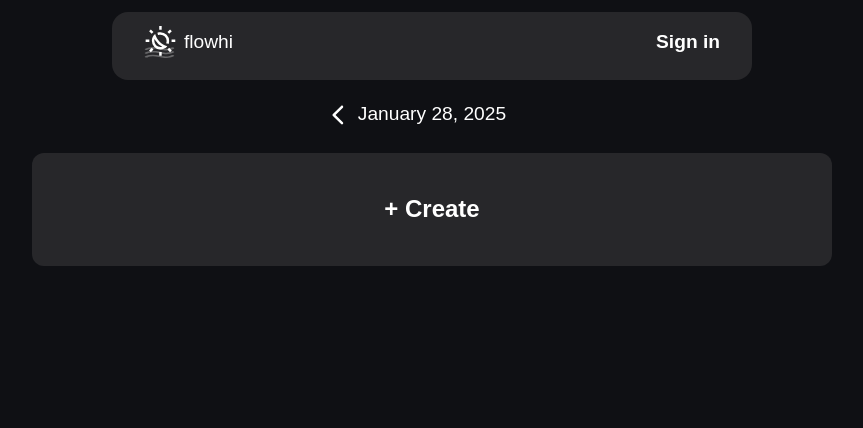
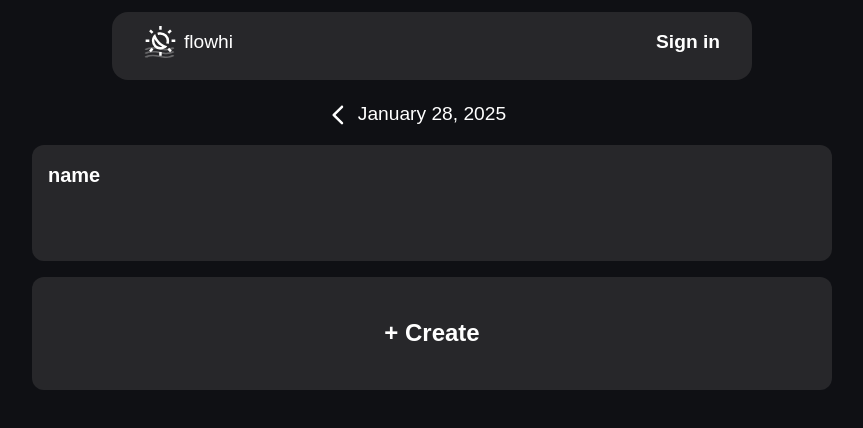
Before and after one commit to ClemPera/flowhi, a React (Vite) app in the folder frontend/: page / in a window 1280 px wide. Shown: the top 428 px of the page, without its empty margins (208-1071 px from the left). Built offline with nearby package versions, Linux system fonts and the light colour scheme; no server answers; a web font is replaced by a local one.

Commit message:
time elem (wip)

```diff
--- a/frontend/src/App.tsx
+++ b/frontend/src/App.tsx
@@ -6,6 +6,7 @@ import CreatePopup from './components/CreatePopup';
 import { useGeneral } from "./components/Store/general";
 import DeletePopup from './components/DeletePopup';
 import Date from './components/Date';
+import Time from './components/Time';
 
 function App() {
     const { createPopUp: popUp, setCreatePopup, createPopUp, setDeletePopup, deletePopUp } = useGeneral();
@@ -32,6 +33,7 @@ function App() {
             <div className="">
                 <div className={popUp||deletePopUp ? 'pointer-events-none blur-sm' : ''} >
                     <Date/>
+                    <Time/>
                     <SpawnCompo/>
                     <Plus/>
                 </div>
--- a/frontend/src/components/Scale.tsx
+++ b/frontend/src/components/Scale.tsx
@@ -4,7 +4,7 @@ import { dataApi } from './Api/dataApi';
 import { useGeneral } from './Store/general';
 
 export default function Scale( {n, elemId}: {n: number, elemId: number} ) {
-    const {date, setDate} = useGeneral()
+    const {date} = useGeneral()
     let [selected, setSelected] = useState(-1);
 
     let items: any = [];
@@ -34,9 +34,9 @@ export default function Scale( {n, elemId}: {n: number, elemId: number} ) {
 
     function Point({id}: {id: number}) {
         if(id==selected)
-            return <button onClick={() => updateStatus(id)} className="relative w-5 h-5 bg-transparent rounded-full border-4 border-white bg-white"></button>
+            return <button onClick={() => updateStatus(id)} className="relative w-5 h-5 rounded-full border-4 border-white bg-white"></button>
         else
-            return <button onClick={() => updateStatus(id)} className="relative w-5 h-5 bg-transparent rounded-full border-4 border-white hover:bg-white btn"></button>
+            return <button onClick={() => updateStatus(id)} className="relative w-5 h-5 rounded-full border-4 border-white bg-transparent hover:bg-white btn"></button>
     }
 
     function Line() {
--- /dev/null
+++ b/frontend/src/components/Time.tsx
@@ -0,0 +1,26 @@
+import React, { useState } from "react";
+
+export default function Time(  ) {
+    let [val, setVal] = useState("");
+
+    let handleKeyPress = () => {
+
+    };
+
+    return (
+        <div className="grid grid-rows-3 bg-zinc-800 mx-1 md:mx-24 xl:mx-60 my-2 p-4 pb-4 rounded-xl">
+            <div className="relative grid grid-cols-12">
+                <div className="col-span-11">
+                    <h2 className="font-bold text-xl">name</h2>
+                </div>
+                <div className="col-span-1 flex-auto w-4 absolute top-0.5 right-3">
+                </div>
+            </div>
+            <div className="place-content-center">
+                <div className='flex place-content-center '>
+                    {/* <input type="number" pattern="[0-9+-]+/g" onKeyDown={handleKeyPress} value={(e) => setVal(e.target.value)} className="bg-black"></input> */}
+                </div>
+            </div>
+        </div>
+    )
+}
```
